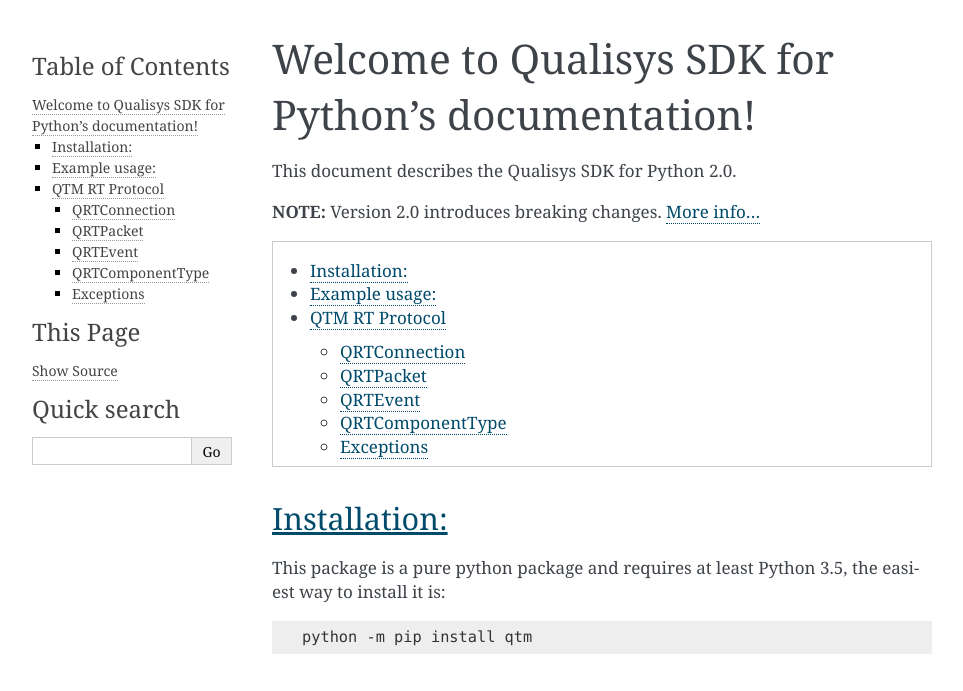
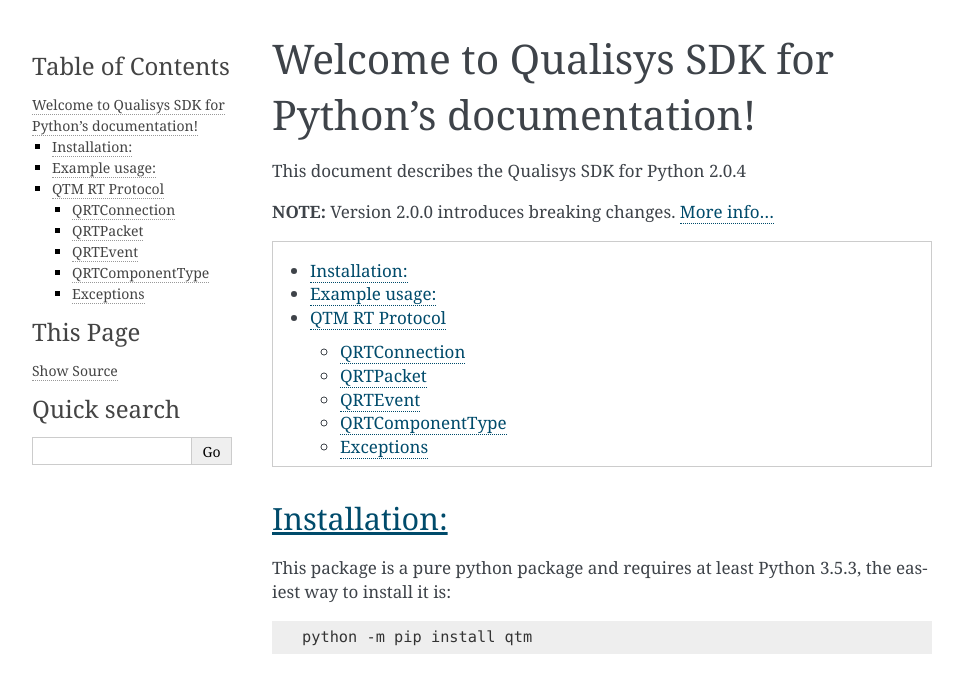
Before and after one commit to qualisys/qualisys_python_sdk, a Sphinx documentation site: the page built from docs/index.rst, in a window 1280 px wide. Shown: the top 691 px of the page, without its empty margins (148-1111 px from the left). Built offline with Sphinx 7.4.7, drawn with Linux system fonts in a browser that asks for light colours.

Commit message:
Updated versions

```diff
--- a/docs/index.rst
+++ b/docs/index.rst
@@ -1,9 +1,9 @@
 Welcome to Qualisys SDK for Python's documentation!
 ===================================================
 
-This document describes the Qualisys SDK for Python 2.0.
+This document describes the Qualisys SDK for Python 2.0.4
 
-**NOTE:** Version 2.0 introduces breaking changes. :ref:`More info...<deprecated_version>`
+**NOTE:** Version 2.0.0 introduces breaking changes. :ref:`More info...<deprecated_version>`
 
 .. contents::
     :depth: 2
@@ -18,7 +18,7 @@
 Installation:
 -------------
 
-This package is a pure python package and requires at least Python 3.5, the easiest way to install it is:
+This package is a pure python package and requires at least Python 3.5.3, the easiest way to install it is:
 
 .. code-block:: console
 
--- a/setup.py
+++ b/setup.py
@@ -26,6 +26,6 @@
         "Topic :: Scientific/Engineering",
         "Topic :: Utilities",
     ],
-    python_requires=">=3.5.2",
+    python_requires=">=3.5.3",
     zip_safe=True,
 )
```
